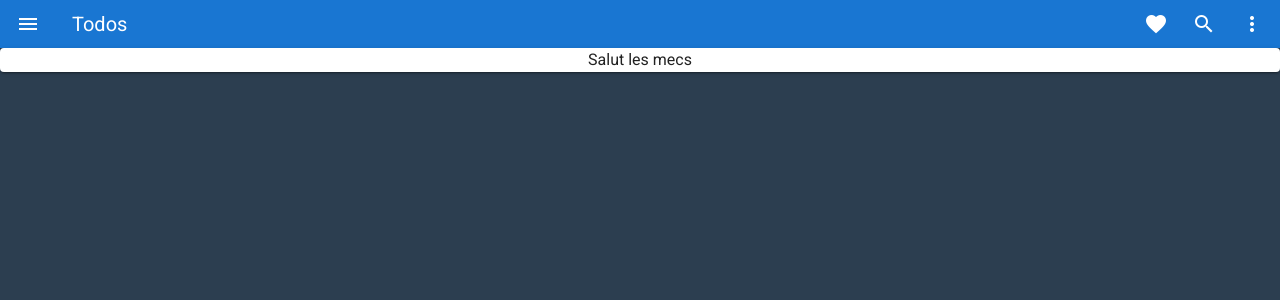
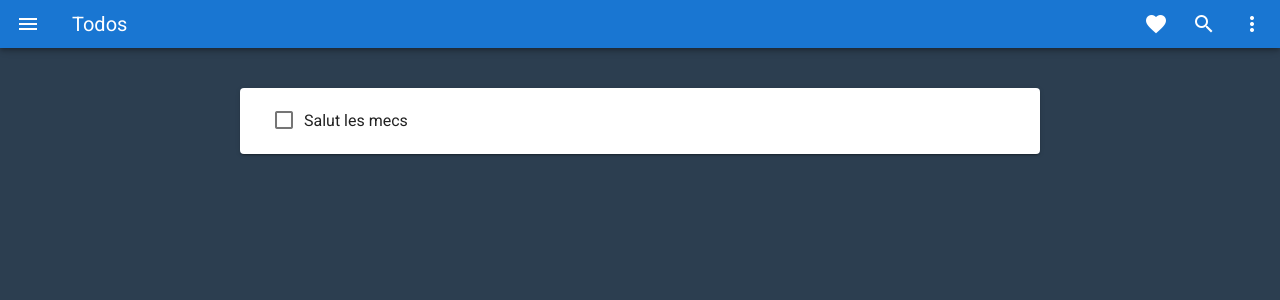
Before and after one commit to gilles-gardet/todo-vue, a Vue app: page / in a window 1280 px wide. Shown: the top 300 px of the page. Built offline with nearby package versions, Linux system fonts and the light colour scheme.

Commit message:
chore(style): adjust todos

```diff
--- a/src/App.vue
+++ b/src/App.vue
@@ -6,7 +6,6 @@
 
 <script>
 import Topbar from './components/Topbar.vue'
-import Todo from "@/components/Todo";
 
 export default {
   name: 'App',
--- a/src/components/Todo.vue
+++ b/src/components/Todo.vue
@@ -1,7 +1,8 @@
 <template>
-  <div>
-    <v-card elevation="2">
-      {{ msg }}
+  <div id="todos">
+    <v-card elevation="2" class="todo">
+      <v-checkbox />
+      <span>{{ msg }}</span>
     </v-card>
   </div>
 </template>
@@ -20,4 +21,17 @@ export default {
 }
 </script>
 
-<style scoped></style>
+<style scoped>
+#todos {
+  margin: 2.5em;
+  display: flex;
+  justify-content: center;
+}
+.todo {
+  width: 800px;
+  min-height: 2em;
+  display: flex;
+  align-items: center;
+  padding-left: 2em ;
+}
+</style>
```
